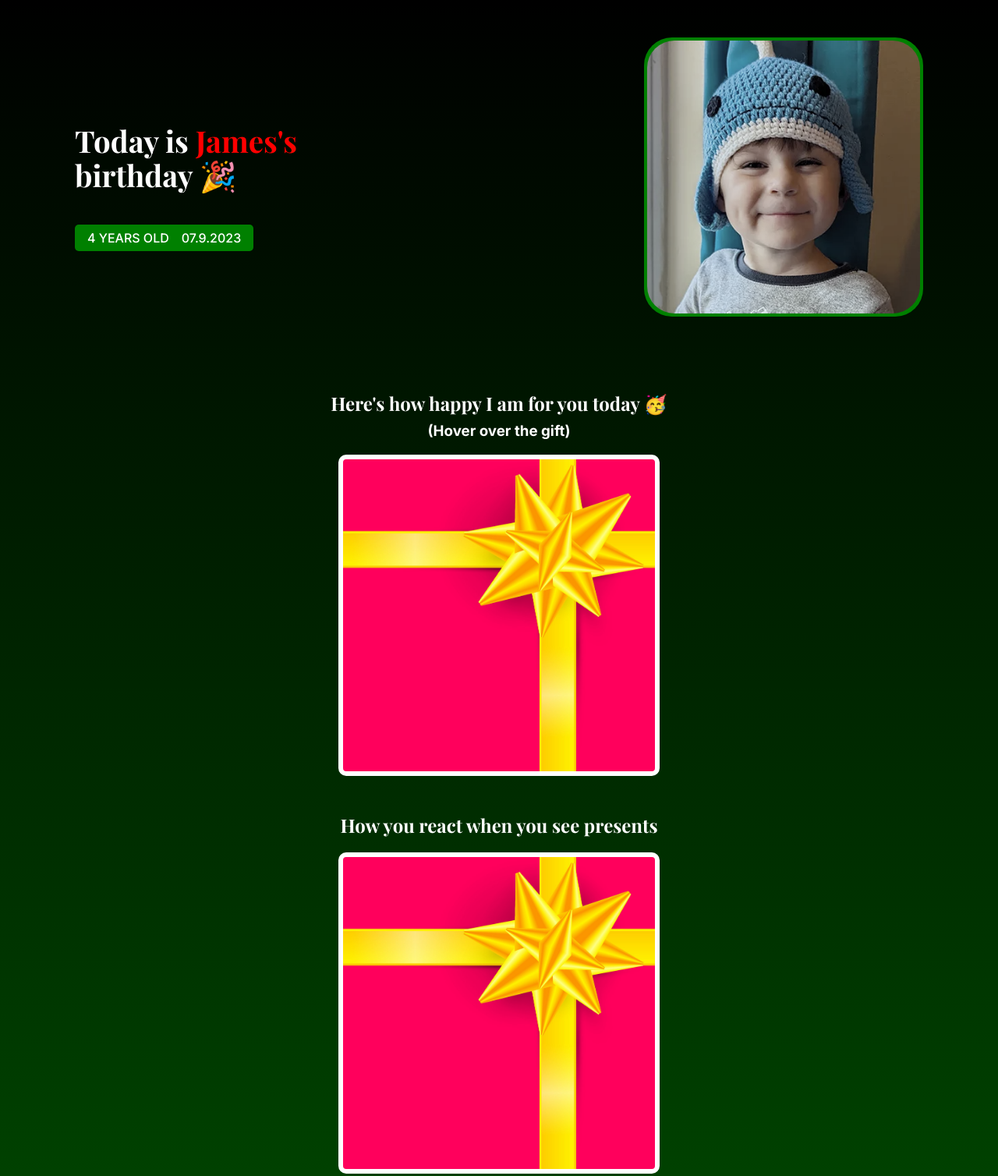
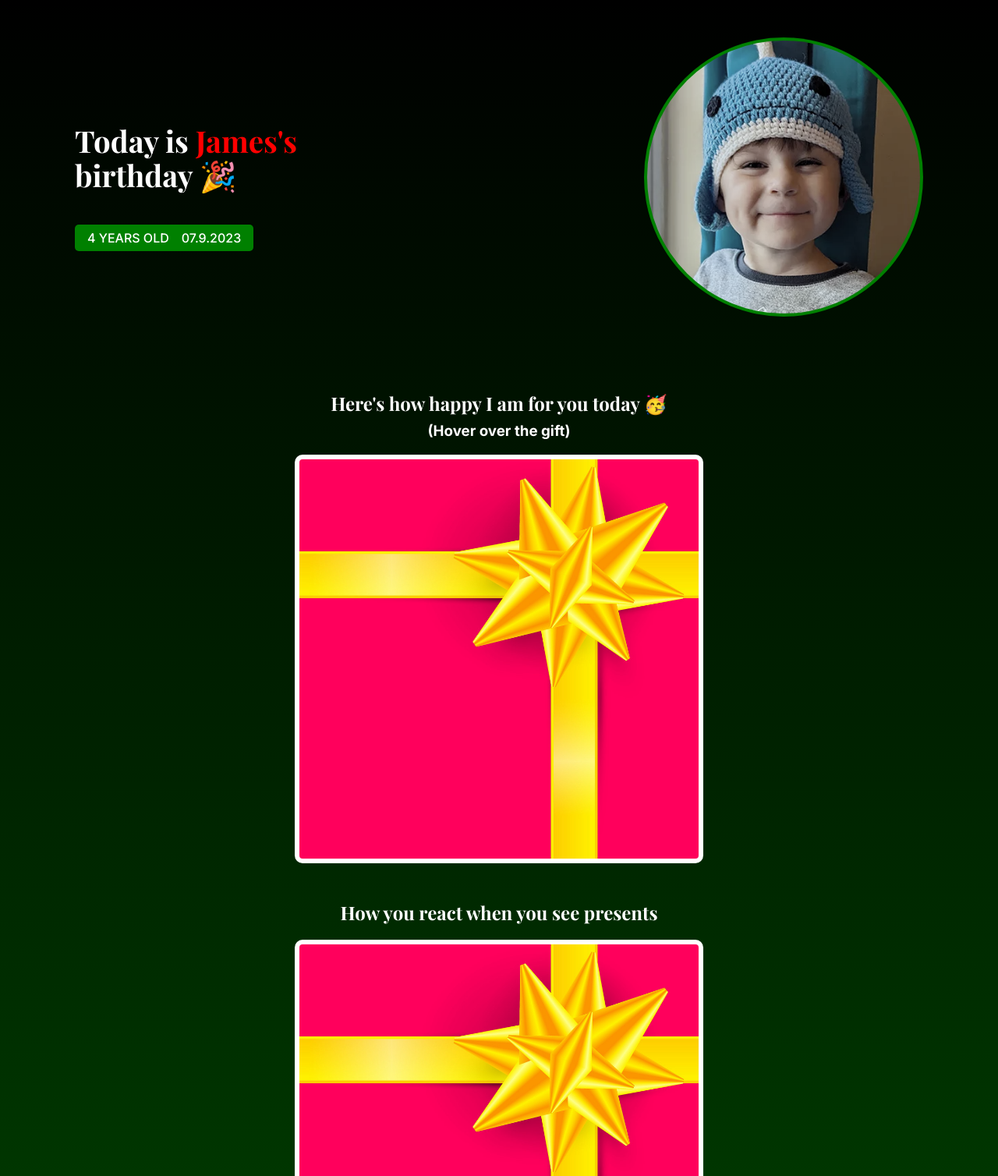
Before and after one commit to bbrazis/birthday-site, a website built with Vite: page index.html in a window 1280 px wide. Shown: the top 1508 px of the page at 78% size. Built offline with nearby package versions, Linux system fonts and the light colour scheme.

Commit message:
image sizes + border radius

```diff
--- a/styles.css
+++ b/styles.css
@@ -62,7 +62,7 @@ h1 {
     background-color: var(--accent);
     width: 100%;
     max-width: 350px;
-    border-radius: 10%;
+    border-radius: 50%;
     margin-left: auto;
     transition: max-width 600ms ease;
 }
@@ -156,8 +156,12 @@ h1 {
 
 .gift-img {
     margin: 20px auto;
-    max-width: 400px;
-    height: 400px;
+    min-width: 400px;
+    width: 40vw;
+    max-width: 600px;
+    min-height: 400px;
+    height: 40vw;
+    max-height: 600px;
     border: 6px solid white;
     border-radius: 10px;
     background-image: url("images/gift-cover.jpg");
```
